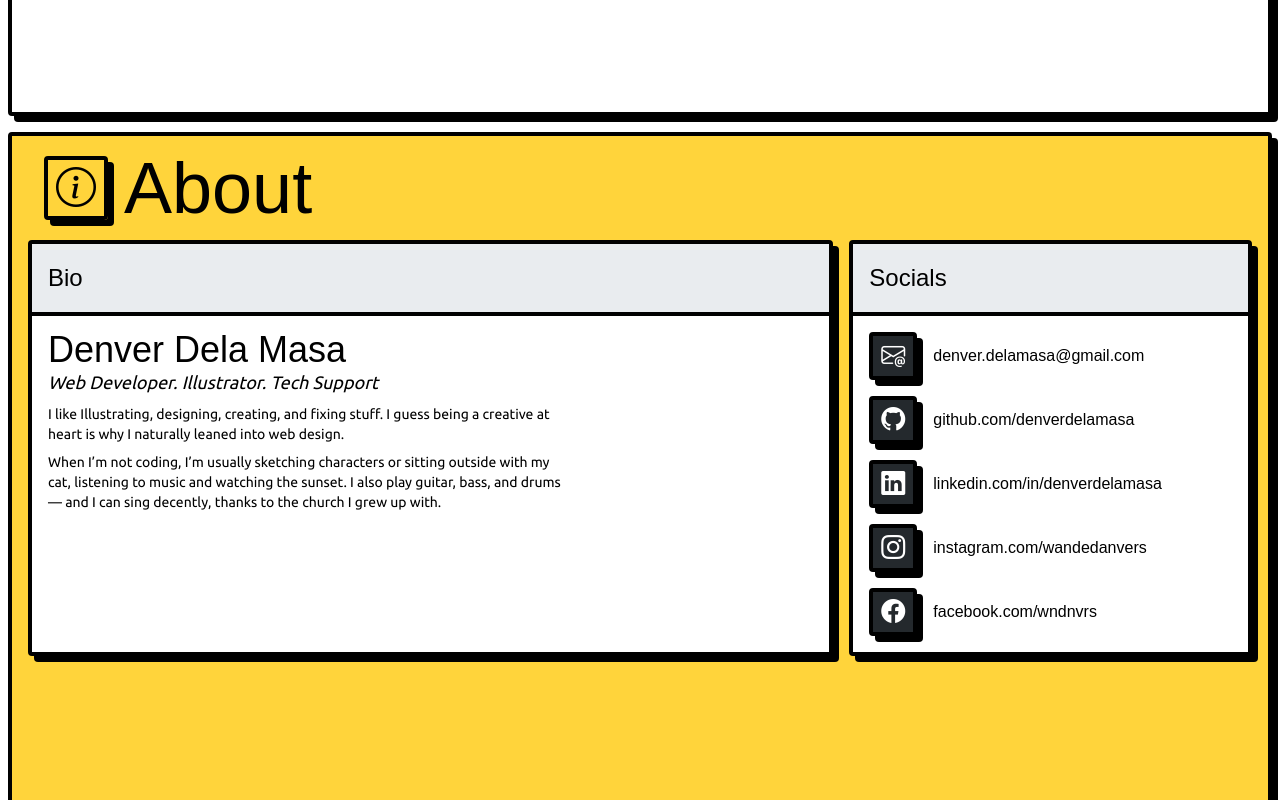
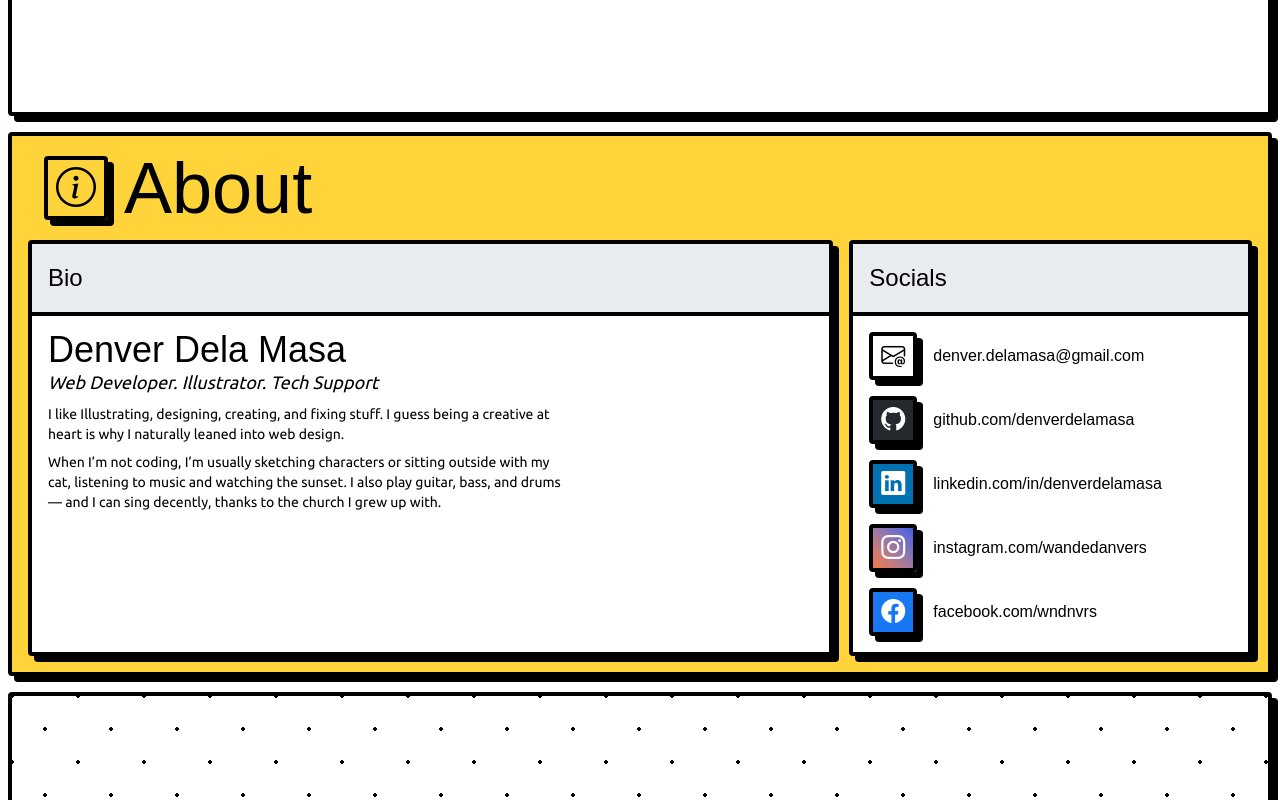
Before and after one commit to denverdelamasa/blog, a Next.js app: page / in a window 1280 px wide. Shown: the part 2340-3140 px from the top of the page. Built offline with nearby package versions, Linux system fonts and the light colour scheme; a web font is replaced by a local one.

Commit message:
style: social links bg-color tweaked

```diff
--- a/src/app/About.tsx
+++ b/src/app/About.tsx
@@ -46,8 +46,8 @@ export default function About() {
                     <div className="m-4 text-start">
                         <ul className="flex flex-col m-0 gap-4">
                             <li className="flex flex-row gap-4">
-                                <div className="w-[6vh] h-[6vh] neo-brutalist bg-[#24292d] flex items-center justify-center transition-all duration-300">
-                                    <i className="bi bi-envelope-at text-white text-[3vh]"></i>
+                                <div className="w-[6vh] h-[6vh] neo-brutalist bg-white flex items-center justify-center transition-all duration-300">
+                                    <i className="bi bi-envelope-at text-black text-[3vh]"></i>
                                 </div>
                                 <span className="my-auto">
                                     <h4>
@@ -66,7 +66,7 @@ export default function About() {
                                 </span>
                             </li>
                             <li className="flex flex-row gap-4">
-                                <div className="w-[6vh] h-[6vh] neo-brutalist bg-[#24292d] flex items-center justify-center transition-all duration-300">
+                                <div className="w-[6vh] h-[6vh] neo-brutalist bg-[#0072b1] flex items-center justify-center transition-all duration-300">
                                     <i className="bi bi-linkedin text-white text-[3vh]"></i>
                                 </div>
                                 <span className="my-auto">
@@ -76,7 +76,7 @@ export default function About() {
                                 </span>
                             </li>
                             <li className="flex flex-row gap-4">
-                                <div className="w-[6vh] h-[6vh] neo-brutalist bg-[#24292d] flex items-center justify-center transition-all duration-300">
+                                <div className="w-[6vh] h-[6vh] neo-brutalist bg-linear-to-bl from-[#405DE6] to-[#F77737] flex items-center justify-center transition-all duration-300">
                                     <i className="bi bi-instagram text-white text-[3vh]"></i>
                                 </div>
                                 <span className="my-auto">
@@ -86,7 +86,7 @@ export default function About() {
                                 </span>
                             </li>
                             <li className="flex flex-row gap-4">
-                                <div className="w-[6vh] h-[6vh] neo-brutalist bg-[#24292d] flex items-center justify-center transition-all duration-300">
+                                <div className="w-[6vh] h-[6vh] neo-brutalist bg-[#1877F2] flex items-center justify-center transition-all duration-300">
                                     <i className="bi bi-facebook text-white text-[3vh]"></i>
                                 </div>
                                 <span className="my-auto">
--- a/src/app/page.tsx
+++ b/src/app/page.tsx
@@ -13,7 +13,7 @@ export default function Home() {
         <section className="min-h-[100vh] bg-white neo-brutalist">
 
         </section>
-        <section id="about" className="min-h-[100vh] bg-[#ffd43b] neo-brutalist">
+        <section id="about" className="h-auto bg-[#ffd43b] neo-brutalist">
           <About/>
         </section>
       </main>
```
